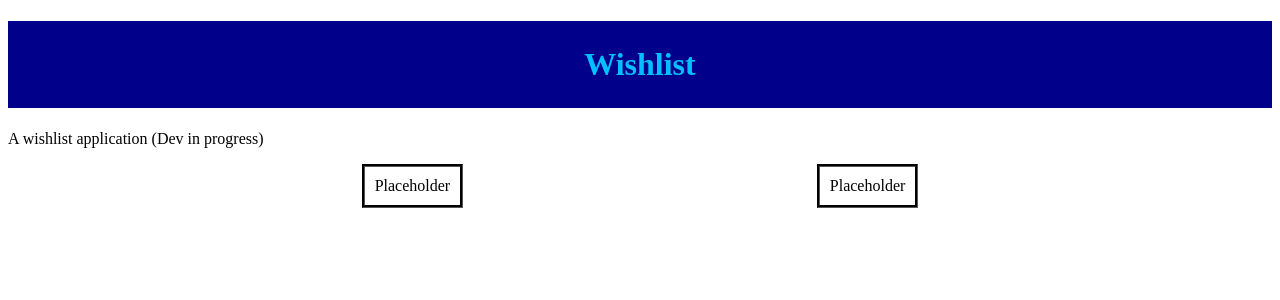
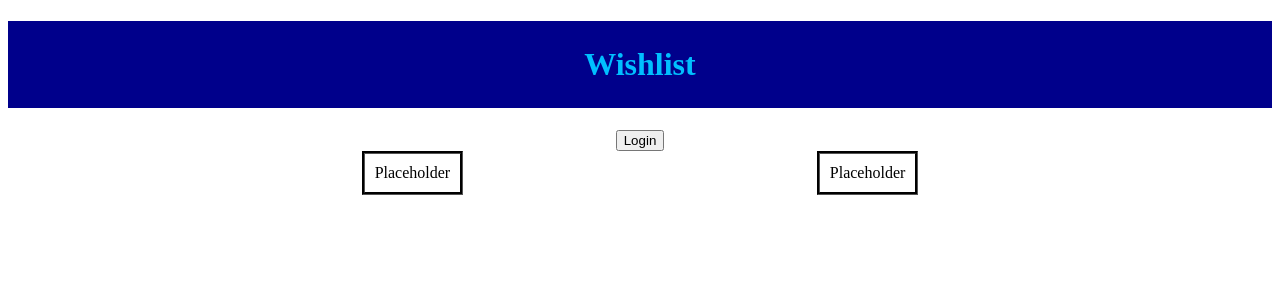
Before and after one commit to cjturetzky/cst438_project02, a Django app: page / in a window 1280 px wide. Shown: the top 300 px of the page. Run offline with Django 3.2, Linux system fonts and the light colour scheme.

Commit message:
Added login button to Landing Page

```diff
--- a/templates/static/LandingPage.html
+++ b/templates/static/LandingPage.html
@@ -8,7 +8,9 @@
 <body>
 <h1>Wishlist</h1>
 
-<p>A wishlist application (Dev in progress)</p>
+<div class="login-button-container">
+<button class="login-button">Login</button>
+</div>
 
 <div class="item-holder">
 <div class="item-div">
--- a/templates/static/stylesheet.css
+++ b/templates/static/stylesheet.css
@@ -16,3 +16,9 @@ h1{
     flex-wrap: wrap;
     justify-content: space-evenly;
 }
+
+.login-button-container{
+    display: flex;
+    justify-content: center;
+    align-items: center;
+}
```
